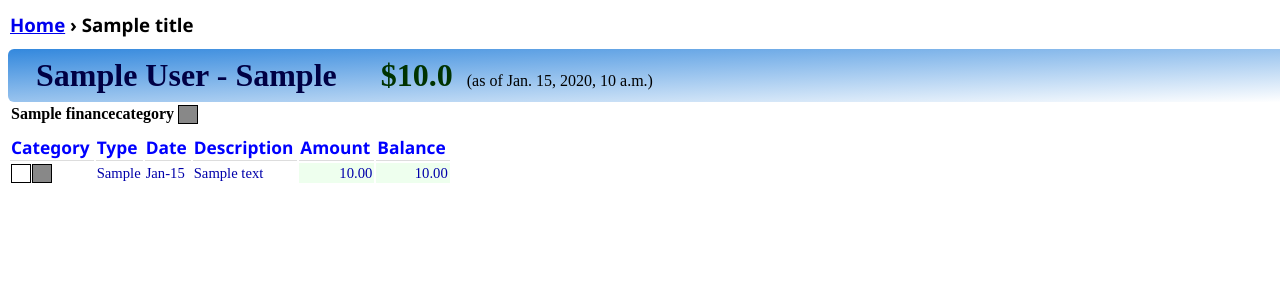
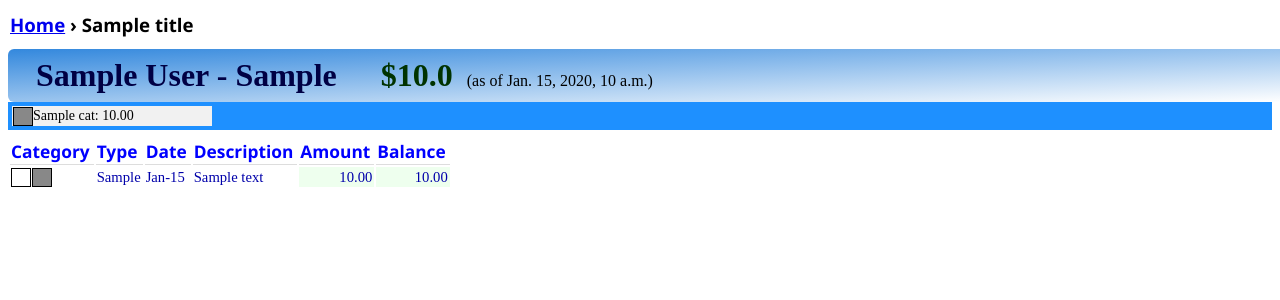
Before and after one commit to mgrigola/finance-tracker, a Django app: template finance-tracker/finance/templates/finance/account.html in a window 1280 px wide. Shown: the part 134-434 px from the top of the page. Run offline with Django 3.2, Linux system fonts and the light colour scheme; tables that the repository leaves empty hold one stand-in row (values such as "Sample post"); the template is opened without the code that fills it: values that come from a table or form of the project are taken from there, most other values are stand-ins (such as "Sample title", 1, 10 or a date in 2020); lists and menus that the app fills with data are empty; parts of the project's set-up code (start-up, migrations or seed data) failed here and were passed over.

Commit message:
show summary - needs better styling

```diff
--- a/finance-tracker/finance/models.py
+++ b/finance-tracker/finance/models.py
@@ -86,14 +86,14 @@ class Account(models.Model):
                     tots[depositCat] += tx.amount
                 # withdrawl total is negative
                 else:
-                    tots[withdrawCat] += tx.amount
+                    tots[withdrawlCat] += tx.amount
 
             else:
                 for cat in qset:
                     if tx.amount > 0:
                         tots[depositCat] += tx.amount
                     else:
-                        tots[withdrawCat] += tx.amount
+                        tots[withdrawlCat] += tx.amount
 
                     if not cat in tots:
                         tots[cat] = tx.amount
--- a/finance-tracker/finance/static/finance/style.css
+++ b/finance-tracker/finance/static/finance/style.css
@@ -149,3 +149,31 @@ td.cat-sqr {
 	font-weight: bold;
     font-family: 'Segoe UI';
 }
+
+.cat-sum-flex {
+    display: flex;
+    flex-wrap: wrap;
+    background-color: DodgerBlue;
+}
+
+.cat-sum-flex span {
+    background-color: #f1f1f1;
+    width: 200px;
+    margin: 4px;
+    text-align: left;
+    line-height: 20px;
+    font-size: 14px;
+}
+
+
+.cat-sqr2 {
+    /* font-size: 8; */
+    /* display: inline-block; */
+    float: left;
+    letter-spacing: 0px;
+    width: 16px;
+    height: 15px;
+    padding: 1px;
+    margin: .5px;
+    border: 1px solid black;
+}
--- a/finance-tracker/finance/templates/finance/account.html
+++ b/finance-tracker/finance/templates/finance/account.html
@@ -10,14 +10,16 @@
 	    <span>(as of {{account.latest_date}})</span>
 	</div>
 
-	<table>
-	{% for cat in userCats %}
+	<div class="cat-sum-flex">
+	{% for cat, totAmt in catSums.items %}
 		<span>
-			<th>{{cat.title}}</th>
-			<td class="cat-sqr"><div style="background-color:{{cat.color}}"></div></td>
+			<div class="cat-sqr2" style="background-color:{{cat.color}}"></div>
+			<!-- <div class="cat-sqr2"><div style="background-color:{{cat.color}}"></div></div> -->
+			{{cat.title}}:
+			{{totAmt|floatformat:2}}
 		</span>
 	{% endfor %}
-	</table>
+	</div>
 
 	<div class="detail-tbl-container">
 	    <table class="detail-tbl">
--- a/finance-tracker/finance/views.py
+++ b/finance-tracker/finance/views.py
@@ -30,12 +30,14 @@ def account_detail(request, account_id): # , dateRange) ?
     dateRangeStart = datetime.datetime.now() + datetime.timedelta(days=-180)
     dateRangeEnd = datetime.datetime.now()
     catSums = account.aggregate_transactions_by_category(dateRangeStart, dateRangeEnd)
+    for cat in userCats:
+        if not cat in catSums: catSums[cat]=0
+
     jsData = 'abcd'
     context = {
         'account': account,
         'title': "Transactions",
-        'userCats': userCats,
-        'catSums': catSums
+        'catSums': catSums,
         'jsData': jsData
     }
     return render(request, 'finance/account.html', context)
```
